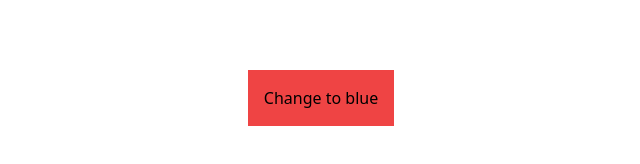
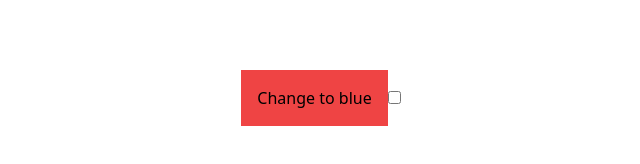
Before and after one commit to hansejun/test-app, a React (Create React App) app: page / in a window 1280 px wide. Shown: the part 302-466 px from the top of the page, without its empty margins (319-959 px from the left). Built offline with nearby package versions, Linux system fonts and the light colour scheme.

Commit message:
체크 박스 테스트

```diff
--- a/src/chapter/2/index.tsx
+++ b/src/chapter/2/index.tsx
@@ -2,14 +2,22 @@ import React, { useState } from 'react';
 
 const ButtonSection = () => {
   const [isBlue, setIsBlue] = useState(false);
+  const [isChecked, setIsChecked] = useState(false);
 
   const color = isBlue ? 'bg-blue-500' : 'bg-red-500';
   const text = isBlue ? 'Change to red' : 'Change to blue';
 
   return (
-    <button className={`${color} p-4`} onClick={() => setIsBlue(prev => !prev)}>
-      {text}{' '}
-    </button>
+    <div>
+      <button
+        className={`${color} p-4`}
+        disabled={isChecked}
+        onClick={() => setIsBlue(prev => !prev)}
+      >
+        {text}{' '}
+      </button>
+      <input type="checkbox" onChange={e => setIsChecked(e.target.checked)} />
+    </div>
   );
 };
 
```
Also changed, not shown: 1 other file (tests, documents, lock files or other folders).
